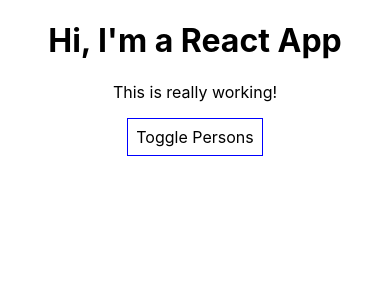
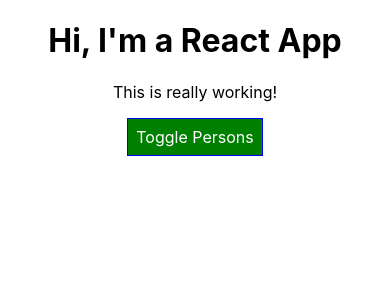
Before and after one commit to szaby96/react-complete-guide, a React (Create React App) app: page / in a window 390 px wide. Shown: the top 300 px of the page. Built offline with nearby package versions, Linux system fonts and the light colour scheme.

Commit message:
Using radium for media queries

```diff
--- a/package.json
+++ b/package.json
@@ -6,6 +6,7 @@
     "@testing-library/jest-dom": "^4.2.4",
     "@testing-library/react": "^9.5.0",
     "@testing-library/user-event": "^7.2.1",
+    "radium": "^0.26.0",
     "react": "^16.13.1",
     "react-dom": "^16.13.1",
     "react-scripts": "3.4.1"
--- a/src/App.css
+++ b/src/App.css
@@ -1,3 +1,11 @@
 .App {
   text-align: center;
 }
+
+.red {
+  color: red;
+}
+
+.bold {
+  font-weight: bold;
+}
--- a/src/App.js
+++ b/src/App.js
@@ -1,5 +1,6 @@
 import React, {Component} from 'react';
 import './App.css';
+import Radium , { StyleRoot } from 'radium';
 import Person from './Person/Person';
 
 class App extends Component {
@@ -46,11 +47,16 @@
 
   render(){
     const buttonStyle ={
-        backgroundColor: 'white',
+        backgroundColor: 'green',
+        color: 'white',
         font: 'inherit',
         border: '1px solid blue',
         padding: '8px',
-        cursor: 'pointer'
+        cursor: 'pointer',
+        ':hover': {
+          backgroundColor: 'lightgreen',
+          color: 'black'
+        }
     };
 
     let persons = null;
@@ -68,21 +74,38 @@
           })}
         </div>
       );
+      buttonStyle.backgroundColor = 'red';
+      buttonStyle[':hover'] = {
+        backgroundColor: 'salmon',
+        color: 'black'
+      }
     }
 
+    const classes = [];
+
+    if(this.state.persons.length <= 2){
+      classes.push('red'); // classes = ['red']
+    }
+    if(this.state.persons.length <= 1){
+      classes.push('bold'); // classes = ['red', 'bold']
+    }
+
+
     return (
+      <StyleRoot>
         <div className="App">
           <h1>Hi, I'm a React App</h1>
-        <p>This is really working!</p>
+          <p className={classes.join(' ')}>This is really working!</p>
           <button
             style={buttonStyle}
             onClick={this.togglePersonsHandler}>Toggle Persons</button>
           {persons}
         </div>
+      </StyleRoot>
     );
     //return React.createElement('div', {className:'App'}, React.createElement('h1', null , 'Does this work now?'))
   }
 
 }
 
-export default App;
+export default Radium(App);
--- a/src/Person/Person.css
+++ b/src/Person/Person.css
@@ -6,3 +6,9 @@
     padding: 16px;
     text-align: center;
 }
+/*
+@media (min-width: 500px){
+    .Person {
+        width: 450px;
+    }
+} */
--- a/src/Person/Person.js
+++ b/src/Person/Person.js
@@ -1,9 +1,15 @@
 import React from 'react';
 import './Person.css';
+import Radium from 'radium';
 
 const person = (props) =>{
+    const personStyle = {
+        '@media (min-width: 500px)': {
+            width: '450px'
+        }
+    }
     return (
-        <div className="Person">
+        <div className="Person" style={personStyle}>
             <p onClick={props.click}>I'm {props.name} and I am {props.age} years old!</p>
             <p>{props.children}</p>
             <input type="text" onChange={props.changed} value={props.name}/>
@@ -11,4 +17,4 @@
     )
 };
 
-export default person;
+export default Radium(person);
```
Also changed, not shown: 1 other file (tests, documents, lock files or other folders). Lines whose indentation alone changed are shown as unchanged.
